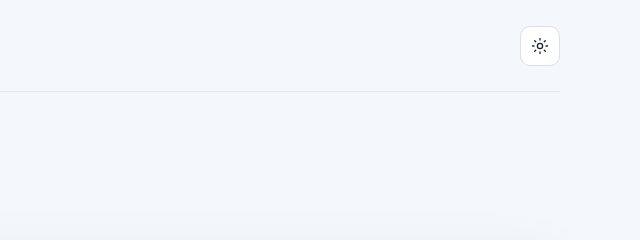
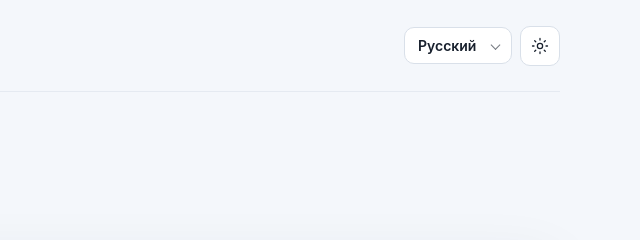
Before and after one commit to Redume/WinstonType, a website built with Vite: page index.html in a window 1280 px wide. Shown: the top 240 px of the page, 640-1280 px from the left. Built offline with nearby package versions, Linux system fonts and the light colour scheme.

Commit message:
Добавлен выбор языка

```diff
--- a/index.html
+++ b/index.html
@@ -18,6 +18,13 @@
         </a>
 
         <nav class="top-actions" aria-label="Настройки">
+          <label class="select-wrap">
+            <span class="sr-only">Язык текста</span>
+            <select id="language-select" aria-label="Язык текста">
+              <option value="ru" selected>Русский</option>
+              <option value="en">English</option>
+            </select>
+          </label>
           <button class="icon-button" id="theme-toggle" type="button" aria-label="Включить тёмную тему" title="Сменить тему">
             <svg class="sun-icon" viewBox="0 0 24 24" aria-hidden="true"><circle cx="12" cy="12" r="3.5"/><path d="M12 2v2M12 20v2M4.93 4.93l1.42 1.42M17.65 17.65l1.42 1.42M2 12h2M20 12h2M4.93 19.07l1.42-1.42M17.65 6.35l1.42-1.42"/></svg>
             <svg class="moon-icon" viewBox="0 0 24 24" aria-hidden="true"><path d="M20.5 14.2A8 8 0 0 1 9.8 3.5 8.5 8.5 0 1 0 20.5 14.2Z"/></svg>
```
